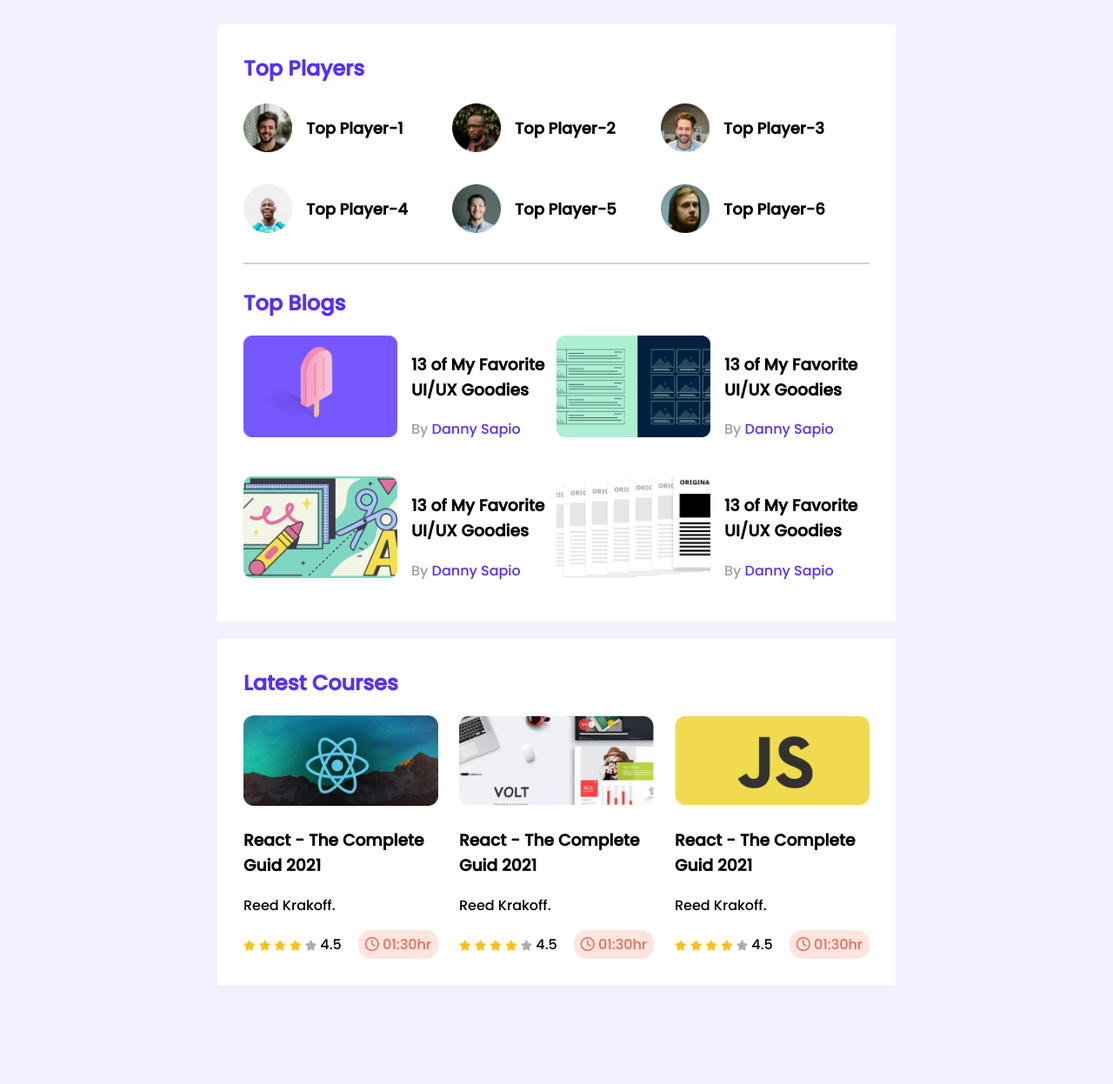
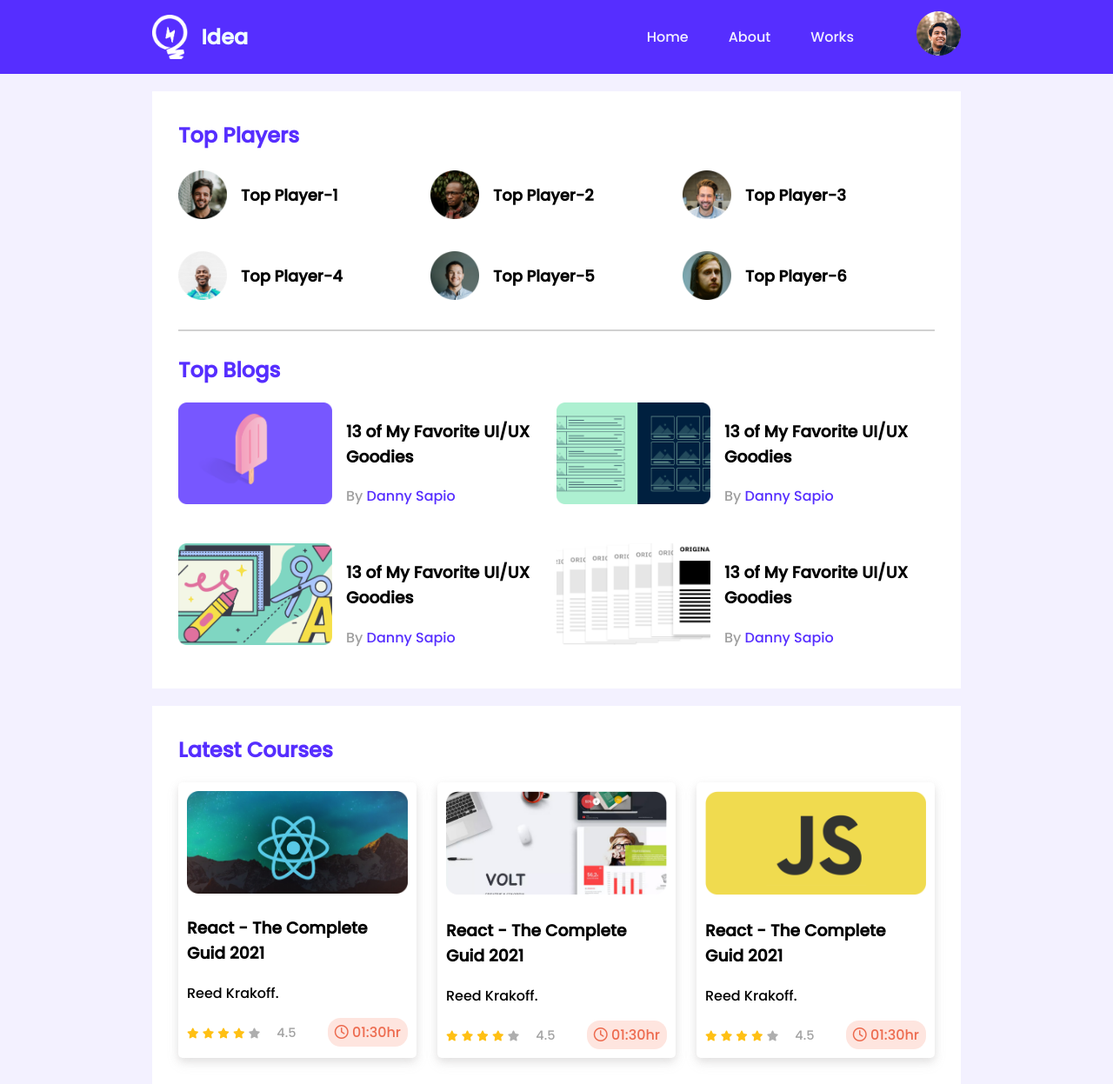
Before and after one commit to naimsiddiquibd/leader-board, a plain HTML site: page index.html in a window 1280 px wide. Shown: the whole page at 87% size. Before the commit the page ends 1141 px from the top, so only its background shows below. Drawn offline with Linux system fonts and the light colour scheme.

Commit message:
Completed

```diff
--- a/index.html
+++ b/index.html
@@ -13,7 +13,26 @@
 <body>
     <!-- Start Header -->
     <header>
-
+        <nav>
+            <div class="menu-container">
+            <div class="logo">
+                <img src="images/icons/logo.png" alt="">
+                <h1 class="logo-text">Idea</h1>
+            </div>
+            <div class="menus">
+                <div class="menu">
+                    <ul>
+                        <li class="menu-item">Home</li>
+                        <li class="menu-item">About</li>
+                        <li class="menu-item">Works</li>
+                    </ul>
+                </div>
+                <div class="profile-pic">
+                    <img src="images/icons/profile.png" alt="">
+                </div>
+            </div>
+        </div>
+        </nav>
     </header>
     <!-- End Header -->
 
@@ -98,8 +117,9 @@
             <h2 class="section-title">Latest Courses</h2>
             <div class="courses">
                 <div class="course">
+                    <div class="course-content">
                     <div class="course-banner">
-                        <img src="images/courses/course-1.png" alt="">
+                    <img src="images/courses/course-1.png" alt="">
                     </div>
                     <div class="course-detail">
                         <h3 class="course-title">React - The Complete Guid 2021</h3>
@@ -121,9 +141,11 @@
                         </div>
                     </div>
                 </div>
+                </div>
                 <div class="course">
+                    <div class="course-content">
                     <div class="course-banner">
-                        <img src="images/courses/course-2.png" alt="">
+                    <img src="images/courses/course-2.png" alt="">
                     </div>
                     <div class="course-detail">
                         <h3 class="course-title">React - The Complete Guid 2021</h3>
@@ -145,9 +167,11 @@
                         </div>
                     </div>
                 </div>
+                </div>
                 <div class="course">
+                    <div class="course-content">
                     <div class="course-banner">
-                        <img src="images/courses/course-3.png" alt="">
+                    <img src="images/courses/course-3.png" alt="">
                     </div>
                     <div class="course-detail">
                         <h3 class="course-title">React - The Complete Guid 2021</h3>
@@ -169,6 +193,7 @@
                         </div>
                     </div>
                 </div>
+                </div>
             </div>
         </section>
     </main>
--- a/style.css
+++ b/style.css
@@ -1,10 +1,57 @@
 /* Fonts */
 @import url('https://fonts.googleapis.com/css2?family=Poppins:wght@500&display=swap');
+
+
+
+/* Navbar Style */
+nav{
+    background-color: #562EFF;
+    display: flex;
+    justify-content: center;
+}
+.menu-container{
+    display: flex;
+    width: 930px;
+    justify-content: space-between;
+    padding: 5px;
+}
+.logo{
+    display: flex;
+    align-items: center;
+}
+.logo img{
+    height: 51px;
+}
+.logo-text{
+    margin-left: 15.50px;
+    color: azure;
+}
+.menus{
+    display: flex;
+    align-items: center;
+}
+.menu{
+    margin-right: 36px;
+}
+.menu ul{
+    display: flex;
+    align-items: center;
+}
+.menu ul li{
+    list-style: none;
+    color: #F3F1FF;
+}
+.menu .menu-item {
+    padding: 0px 36px 0px 10px;
+}
+
+
 
 /* Common Style */
 body{
     font-family: 'Poppins', sans-serif;
     background-color: #F3F1FF;
+    margin: 0;
 }
 main{
     display: flex;
@@ -13,7 +60,7 @@ main{
 }
 .container{
     background-color: #FFFFFF;
-    width: 720px;
+    width: 870px;
     padding: 30px;
     border: 5px;
     margin-top: 20px;
@@ -27,6 +74,7 @@ main{
     color: #562EFF;
     font-size: 24px;
     margin-top: 3px;
+    margin-bottom: 20px;
 }
 
 .players{
@@ -45,6 +93,7 @@ main{
 .player-name{
     margin-left: 16px;
     font-size: 18px;
+    color: #000000;
 }
 hr{
     border: 1px solid #D1D1D1;
@@ -81,7 +130,11 @@ Top Blog Style
     text-decoration: none;
     color: #562EFF;
 }
-
+span{
+    font-size: 14.5px;
+    color: #A2A2A2;
+    margin-left: 15px;
+}
 /* ---------------
 Courses Style
 --------------- */
@@ -90,9 +143,16 @@ Courses Style
     grid-template-columns: repeat(3, 1fr);
     grid-column-gap: 24px;
 }
+.courses .course{
+    box-shadow: 0 4px 8px 0 rgba(155, 151, 151, 0.2), 0 6px 15px 0 rgba(151, 147, 147, 0.12);
+    border-radius: 5px;
+}
+.course-content{
+    padding: 10px;
+}
 .courses .course .course-banner img{
-    width: 224px;
-    height: 104px;
+    width: 100%;
+    height: 100%;
 }
 .course-info{
     display: flex;
```
